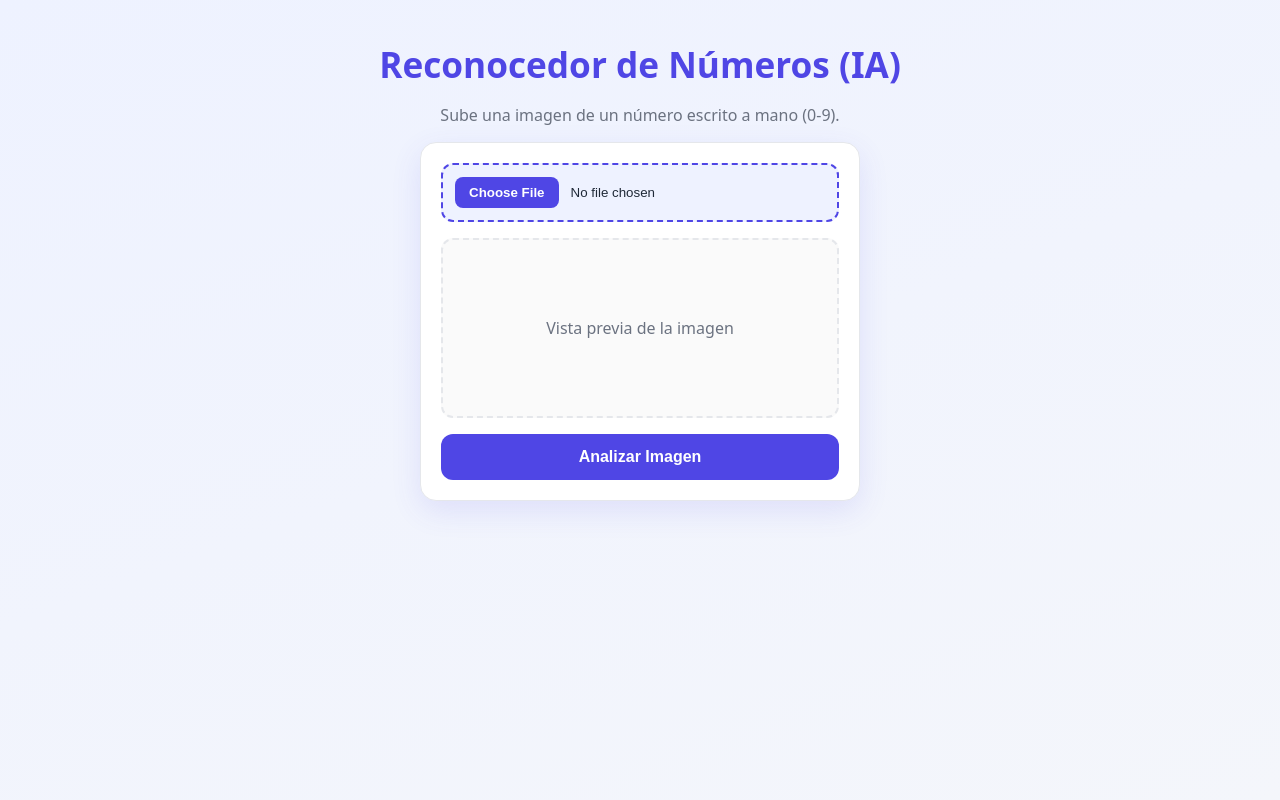
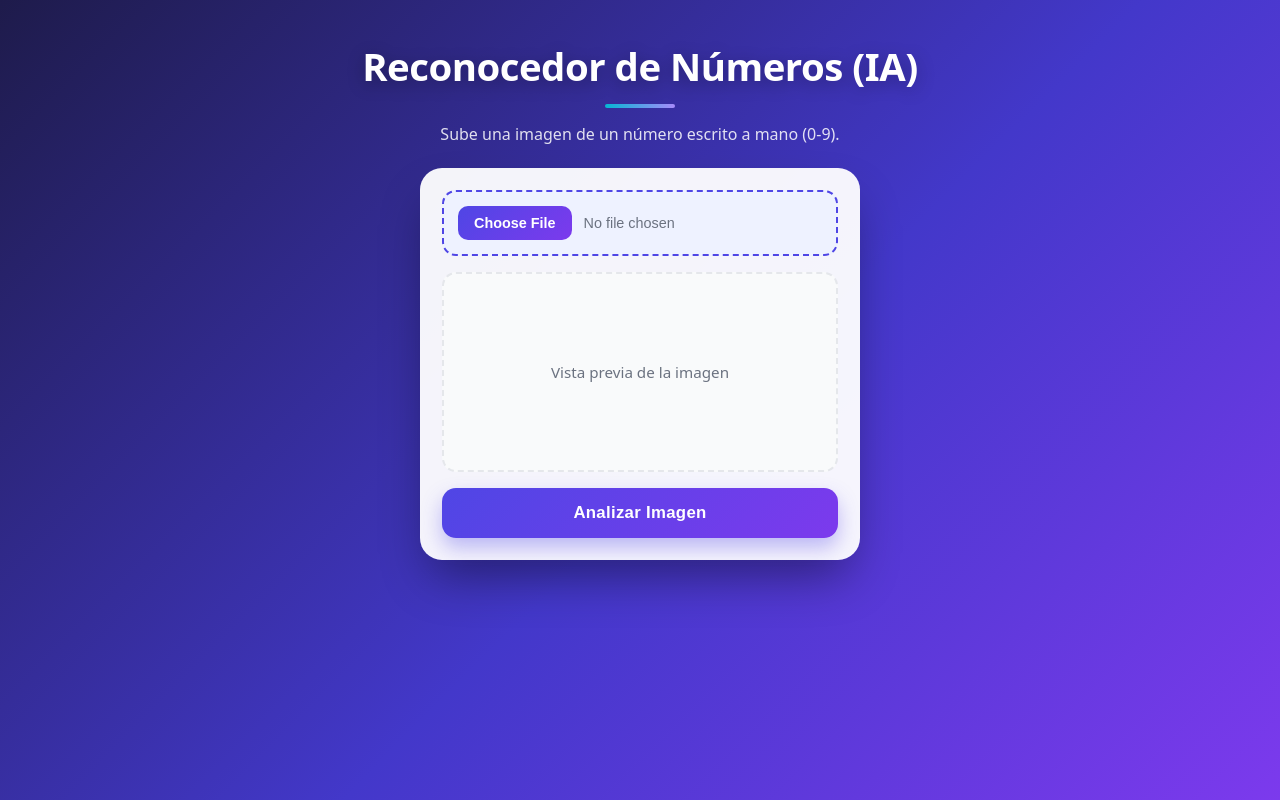
Before and after one commit to maicolsteven192-eng/WB-Services, a Flask app: page / in a window 1280 px wide. Run offline with Flask 3, Linux system fonts and the light colour scheme.

Commit message:
Update style.css

```diff
--- a/static/style.css
+++ b/static/style.css
@@ -1,12 +1,12 @@
-
-
 :root {
-  --bg: #f4f6fb;
-  --card: #ffffff;
+  --bg1: #1e1b4b;
+  --bg2: #4338ca;
+  --bg3: #7c3aed;
+  --card: rgba(255, 255, 255, 0.95);
   --text: #1f2937;
   --muted: #6b7280;
   --primary: #4f46e5;
-  --primary-dark: #4338ca;
+  --accent: #06b6d4;
   --border: #e5e7eb;
 }
 
@@ -18,132 +18,180 @@ body {
   display: flex;
   flex-direction: column;
   align-items: center;
-  justify-content: center;
-  gap: 16px;
-  padding: 24px 16px;
+  justify-content: flex-start;
+  gap: 14px;
+  padding: 40px 16px 48px;
   font-family: system-ui, -apple-system, "Segoe UI", Roboto, sans-serif;
-  background: linear-gradient(160deg, #eef2ff, var(--bg));
-  color: var(--text);
+  background: linear-gradient(135deg, var(--bg1), var(--bg2) 55%, var(--bg3));
+  background-attachment: fixed;
+  color: #fff;
   text-align: center;
 }
 
+/* TÃ­tulo */
 h1 {
   margin: 0;
-  font-size: clamp(1.5rem, 5vw, 2.2rem);
-  color: var(--primary);
+  font-size: clamp(1.6rem, 6vw, 2.4rem);
+  font-weight: 800;
+  letter-spacing: -0.5px;
+  color: #fff;
+  text-shadow: 0 4px 18px rgba(0, 0, 0, 0.3);
+  animation: bajar 0.6s ease both;
+}
+
+h1::after {
+  content: "";
+  display: block;
+  width: 70px;
+  height: 4px;
+  margin: 12px auto 0;
+  border-radius: 4px;
+  background: linear-gradient(90deg, var(--accent), #a78bfa);
 }
 
 p {
   margin: 0;
-  color: var(--muted);
   max-width: 420px;
+  color: rgba(255, 255, 255, 0.85);
+  line-height: 1.5;
+  animation: bajar 0.7s ease both;
 }
 
-/* Tarjeta contenedora (si tienes un div, section o main) */
-main, section, .container, #app {
-  background: var(--card);
-  border: 1px solid var(--border);
-  border-radius: 16px;
-  padding: 24px;
+/* Tarjeta del formulario */
+#formulario {
   width: 100%;
   max-width: 440px;
-  box-shadow: 0 10px 30px rgba(79, 70, 229, 0.12);
+  margin-top: 8px;
+  padding: 22px;
   display: flex;
   flex-direction: column;
   align-items: center;
   gap: 16px;
+  background: var(--card);
+  color: var(--text);
+  border-radius: 22px;
+  box-shadow: 0 25px 50px -12px rgba(0, 0, 0, 0.45);
+  animation: subir 0.7s ease both;
 }
 
 /* Selector de archivo */
 input[type="file"] {
   width: 100%;
-  padding: 12px;
+  padding: 14px;
   border: 2px dashed var(--primary);
-  border-radius: 12px;
+  border-radius: 14px;
   background: #eef2ff;
-  color: var(--text);
+  color: var(--muted);
+  font-size: 0.9rem;
   cursor: pointer;
+  transition: background 0.2s, border-color 0.2s, transform 0.15s;
+}
+
+input[type="file"]:hover {
+  background: #e0e7ff;
+  border-color: var(--accent);
+  transform: translateY(-2px);
 }
 
 input[type="file"]::file-selector-button {
   margin-right: 12px;
-  padding: 8px 14px;
+  padding: 9px 16px;
   border: none;
-  border-radius: 8px;
-  background: var(--primary);
+  border-radius: 10px;
+  background: linear-gradient(135deg, var(--primary), #7c3aed);
   color: #fff;
   font-weight: 600;
   cursor: pointer;
 }
 
-/* Previsualización */
-img {
-  max-width: 100%;
-  max-height: 240px;
-  border-radius: 12px;
-  border: 1px solid var(--border);
-  object-fit: contain;
-  background: #fafafa;
-}
-
-/* Botón */
-button {
-  width: 100%;
-  padding: 14px 20px;
-  border: none;
-  border-radius: 12px;
-  background: var(--primary);
-  color: #fff;
-  font-size: 1rem;
-  font-weight: 600;
-  cursor: pointer;
-  transition: background 0.2s, transform 0.1s;
-}
-
-button:hover { background: var(--primary-dark); }
-button:active { transform: scale(0.98); }
-button:disabled { opacity: 0.5; cursor: not-allowed; }
-
-/* Resultado de la predicción (ajusta el id si el tuyo es otro) */
-#resultado, #result, #prediction, .resultado {
-  font-size: 1.4rem;
-  font-weight: 700;
-  color: var(--primary);
-}
-body {
-  justify-content: flex-start;
-  padding-top: 40px;
-}
-
-#formulario {
-  background: #fff;
-  border: 1px solid var(--border);
-  border-radius: 16px;
-  padding: 20px;
-  width: 100%;
-  max-width: 440px;
-  box-shadow: 0 10px 30px rgba(79, 70, 229, 0.12);
-  display: flex;
-  flex-direction: column;
-  align-items: center;
-  gap: 16px;
-}
-
+/* Vista previa */
 .preview-caja {
   width: 100%;
-  min-height: 180px;
+  min-height: 200px;
   display: flex;
   align-items: center;
   justify-content: center;
   border: 2px dashed var(--border);
-  border-radius: 12px;
-  background: #fafafa;
+  border-radius: 14px;
+  background: #f9fafb;
+  overflow: hidden;
 }
 
 #textoPreview {
   color: var(--muted);
+  font-size: 0.95rem;
 }
 
 #preview {
+  max-width: 100%;
   max-height: 220px;
+  border-radius: 12px;
+  object-fit: contain;
+  box-shadow: 0 8px 20px rgba(0, 0, 0, 0.2);
+  animation: aparecer 0.4s ease both;
 }
+
+/* BotÃģn */
+button {
+  width: 100%;
+  padding: 15px 20px;
+  border: none;
+  border-radius: 14px;
+  background: linear-gradient(135deg, var(--primary), #7c3aed);
+  color: #fff;
+  font-size: 1.05rem;
+  font-weight: 700;
+  letter-spacing: 0.3px;
+  cursor: pointer;
+  box-shadow: 0 10px 20px rgba(79, 70, 229, 0.35);
+  transition: transform 0.15s, box-shadow 0.2s, filter 0.2s;
+}
+
+button:hover {
+  filter: brightness(1.1);
+  box-shadow: 0 14px 26px rgba(79, 70, 229, 0.45);
+  transform: translateY(-2px);
+}
+
+button:active { transform: scale(0.98); }
+button:disabled { opacity: 0.55; cursor: not-allowed; transform: none; }
+
+/* Resultado (todo lo que aparece debajo de la tarjeta) */
+#formulario ~ *:not(script) {
+  width: 100%;
+  max-width: 440px;
+  animation: aparecer 0.5s ease both;
+}
+
+#formulario ~ * h2,
+#formulario ~ * h3,
+#resultado, #result, #prediction, .resultado {
+  margin: 4px 0;
+  font-size: 1.7rem;
+  font-weight: 800;
+  color: #fff;
+  text-shadow: 0 3px 14px rgba(0, 0, 0, 0.35);
+}
+
+#formulario ~ * p {
+  display: inline-block;
+  padding: 6px 16px;
+  border-radius: 999px;
+  background: rgba(255, 255, 255, 0.18);
+  color: #fff;
+  font-weight: 600;
+}
+
+/* Animaciones */
+@keyframes bajar {
+  from { opacity: 0; transform: translateY(-14px); }
+  to   { opacity: 1; transform: translateY(0); }
+}
+@keyframes subir {
+  from { opacity: 0; transform: translateY(20px); }
+  to   { opacity: 1; transform: translateY(0); }
+}
+@keyframes aparecer {
+  from { opacity: 0; transform: scale(0.96); }
+  to   { opacity: 1; transform: scale(1); }
+}
```
